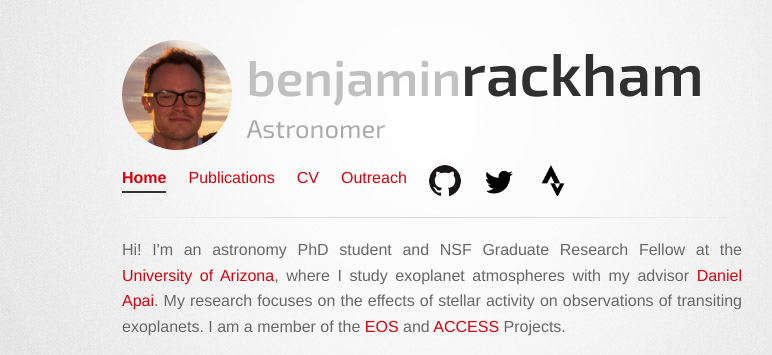
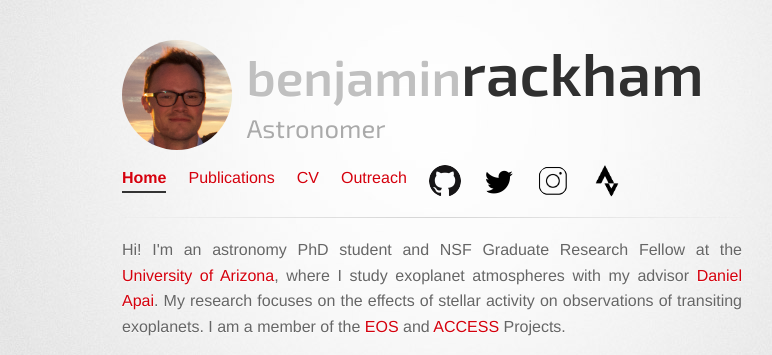
Before and after one commit to brackham/brackham.github.io, a Jekyll site: the page built from index.html, in a window 1280 px wide. Shown: the top 355 px of the page, without its empty margins (208-980 px from the left). Built offline with Jekyll 4.4.1, drawn with Linux system fonts in a browser that asks for light colours.

Commit message:
Added instagram link

```diff
--- a/_includes/header.html
+++ b/_includes/header.html
@@ -64,7 +64,8 @@
                 <li><a href="/outreach/" {% if page.current == 'outreach' %}class='active'{% endif %}>Outreach</a></li>
                 <li><a href="https://github.com/brackham" target="_blank"><img border="0" alt="Check out my GitHub!" src="/images/socialicons/GitHub-Mark-64px.png" width="32" height="32"></a></li>
                 <li><a href="https://twitter.com/benrackham" target="_blank"><img border="0" alt="Follow me on Twitter!" src="/images/socialicons/twitter.png" width="32" height="32"></a></li>
-                <li><a href="https://strava.com/athletes/benrackham" target="_blank"><img border="0" alt="Check out my Strava profile!" src="/images/socialicons/icon-strava.png" width="32" height="32"></a></li>
+                <li><a href="https://instagram.com/benrackham" target="_blank"><img border="0" alt="Check out my Instagram!" src="/images/socialicons/instagram-new.png" width="32" height="32"></a></li>
+                <li><a href="https://strava.com/athletes/benrackham" target="_blank"><img border="0" alt="Check out my Strava!" src="/images/socialicons/icon-strava.png" width="32" height="32"></a></li>
             </ul>
           </nav>
         </header>
```
